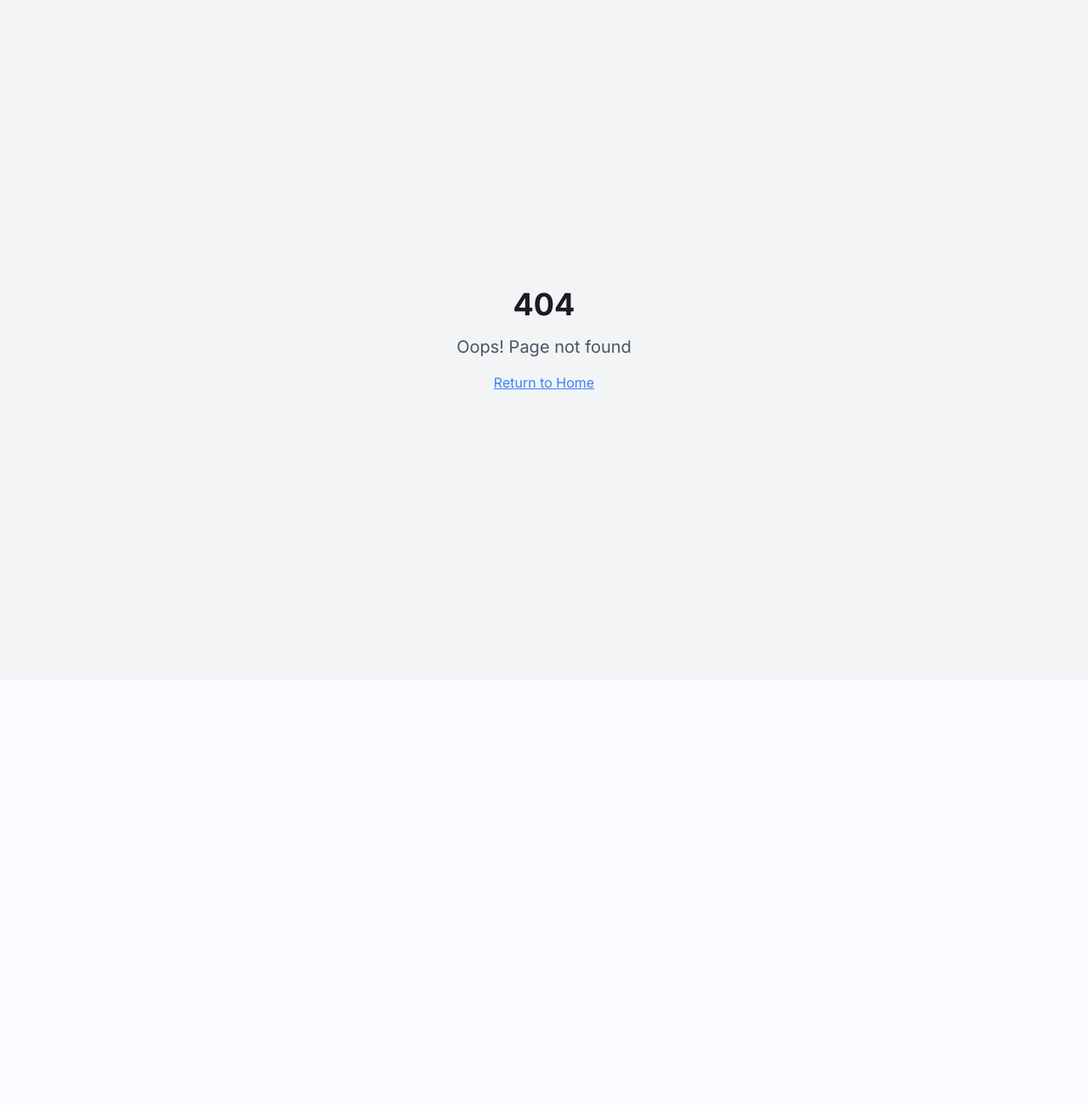
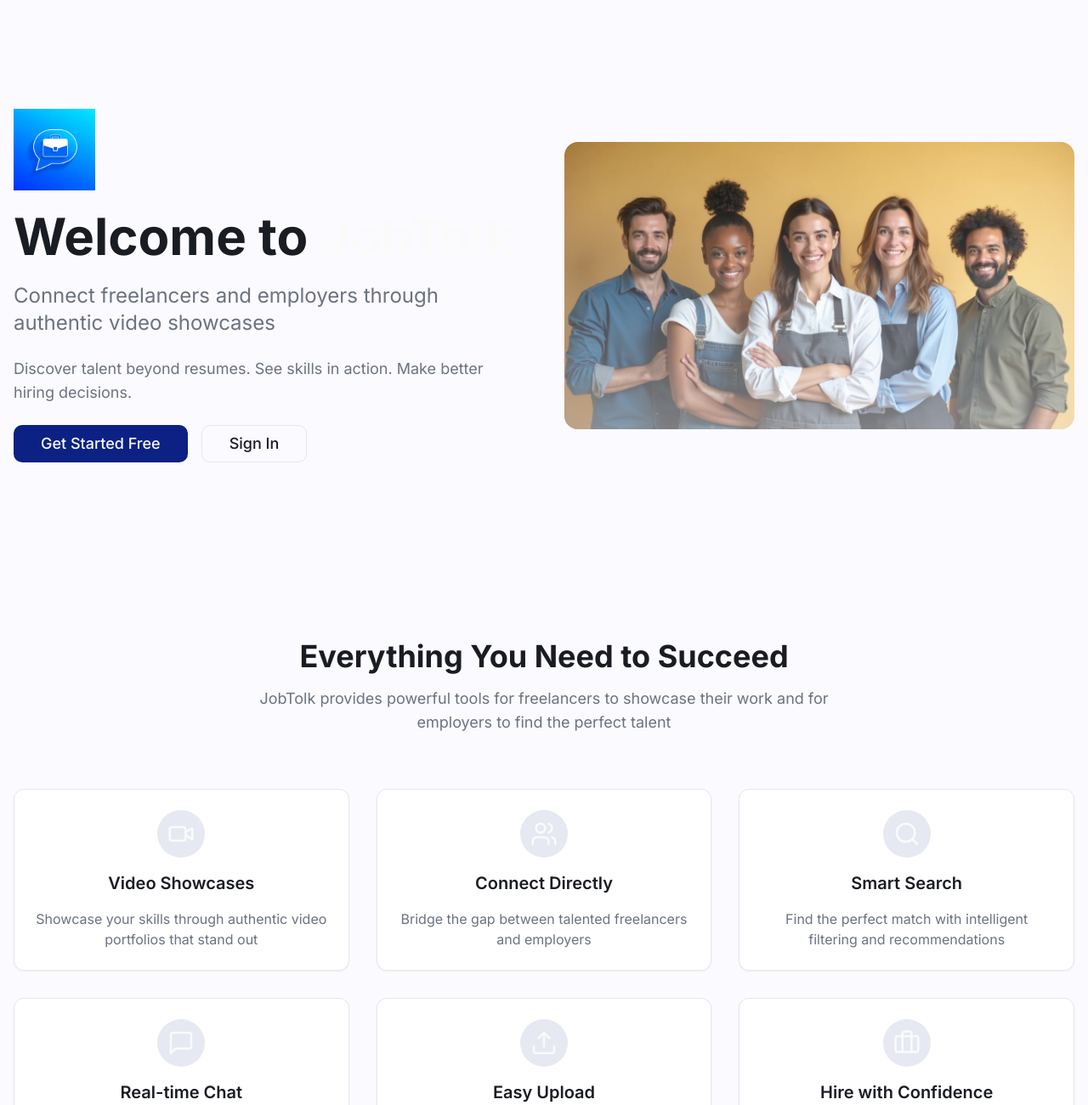
Before and after one commit to teejay382/jobtalkorg, a React (Vite) app: page /welcome in a window 1280 px wide. Before the commit this address had no page. Shown: the top 1300 px of the page at 85% size. Before the commit the page ends 800 px from the top, so only its background shows below. Built offline with nearby package versions, Linux system fonts and the light colour scheme.

Commit message:
feat: Add new welcome page

```diff
--- a/src/App.tsx
+++ b/src/App.tsx
@@ -8,6 +8,7 @@ import FeedbackModal from '@/components/ui/FeedbackModal';
 import { useAuth } from '@/hooks/useAuth';
 
 // Lazy-load pages (code splitting)
+const Welcome = lazy(() => import('./pages/Welcome'));
 const Index = lazy(() => import('./pages/Index'));
 const Search = lazy(() => import('./pages/Search'));
 const Upload = lazy(() => import('./pages/Upload'));
@@ -121,6 +122,7 @@ const MainApp = () => {
         <RouteTracker />
         <Suspense fallback={<LoadingSkeleton />}>
           <Routes>
+            <Route path="/welcome" element={<Welcome />} />
             <Route path="/" element={<Index />} />
             <Route path="/feed" element={<Index />} />
             <Route path="/search" element={<Search />} />
--- a/src/pages/Index.tsx
+++ b/src/pages/Index.tsx
@@ -18,31 +18,12 @@ const Index = () => {
     }
   }, [user, profile, navigate]);
 
-  // Show welcome screen for non-authenticated users
-  if (!loading && !user) {
-    return (
-      <div className="min-h-screen bg-white dark:bg-gray-900 flex items-center justify-center p-4">
-        <Card className="w-full max-w-md text-center bg-white dark:bg-gray-800">
-          <CardHeader className="space-y-4">
-            <div className="flex justify-center">
-              <img src={logoImage} alt="JobTolk" className="h-20 w-20" />
-            </div>
-            <div>
-              <CardTitle className="text-3xl font-bold text-primary">Welcome to JobTolk</CardTitle>
-              <CardDescription className="text-lg mt-2">
-                Connect freelancers and employers through authentic video showcases
-              </CardDescription>
-            </div>
-          </CardHeader>
-          <CardContent>
-            <Button onClick={() => navigate('/auth')} className="w-full" size="lg">
-              Get Started
-            </Button>
-          </CardContent>
-        </Card>
-      </div>
-    );
-  }
+  // Redirect non-authenticated users to welcome page
+  useEffect(() => {
+    if (!loading && !user) {
+      navigate('/welcome');
+    }
+  }, [loading, user, navigate]);
 
   if (loading) {
     return (
--- /dev/null
+++ b/src/pages/Welcome.tsx
@@ -0,0 +1,167 @@
+import { useNavigate } from 'react-router-dom';
+import { Button } from '@/components/ui/button';
+import { Card } from '@/components/ui/card';
+import { Video, Users, Briefcase, Search, Upload, MessageSquare } from 'lucide-react';
+import logoImage from '@/assets/logo.png';
+import heroImage from '@/assets/hero-image.jpg';
+
+const Welcome = () => {
+  const navigate = useNavigate();
+
+  const features = [
+    {
+      icon: Video,
+      title: 'Video Showcases',
+      description: 'Showcase your skills through authentic video portfolios that stand out'
+    },
+    {
+      icon: Users,
+      title: 'Connect Directly',
+      description: 'Bridge the gap between talented freelancers and employers'
+    },
+    {
+      icon: Search,
+      title: 'Smart Search',
+      description: 'Find the perfect match with intelligent filtering and recommendations'
+    },
+    {
+      icon: MessageSquare,
+      title: 'Real-time Chat',
+      description: 'Communicate instantly with potential clients or talent'
+    },
+    {
+      icon: Upload,
+      title: 'Easy Upload',
+      description: 'Upload and compress videos seamlessly with our built-in tools'
+    },
+    {
+      icon: Briefcase,
+      title: 'Hire with Confidence',
+      description: 'Make informed decisions based on real video demonstrations'
+    }
+  ];
+
+  return (
+    <div className="min-h-screen bg-background">
+      {/* Hero Section */}
+      <section className="relative overflow-hidden">
+        <div className="absolute inset-0 bg-gradient-elegant opacity-90" />
+        <div className="relative container mx-auto px-4 py-20 md:py-32">
+          <div className="grid md:grid-cols-2 gap-12 items-center">
+            {/* Left Content */}
+            <div className="text-center md:text-left space-y-6">
+              <div className="flex justify-center md:justify-start">
+                <img src={logoImage} alt="JobTolk Logo" className="h-20 w-20 md:h-24 md:w-24" />
+              </div>
+              <h1 className="text-4xl md:text-6xl font-bold text-foreground">
+                Welcome to <span className="text-primary">JobTolk</span>
+              </h1>
+              <p className="text-xl md:text-2xl text-muted-foreground">
+                Connect freelancers and employers through authentic video showcases
+              </p>
+              <p className="text-lg text-muted-foreground">
+                Discover talent beyond resumes. See skills in action. Make better hiring decisions.
+              </p>
+              <div className="flex flex-col sm:flex-row gap-4 justify-center md:justify-start">
+                <Button
+                  size="lg"
+                  className="text-lg px-8"
+                  onClick={() => navigate('/auth?signup=true')}
+                >
+                  Get Started Free
+                </Button>
+                <Button
+                  size="lg"
+                  variant="outline"
+                  className="text-lg px-8"
+                  onClick={() => navigate('/auth')}
+                >
+                  Sign In
+                </Button>
+              </div>
+            </div>
+
+            {/* Right Content - Hero Image */}
+            <div className="hidden md:block">
+              <div className="relative rounded-2xl overflow-hidden shadow-elegant">
+                <img
+                  src={heroImage}
+                  alt="JobTolk Platform"
+                  className="w-full h-auto"
+                />
+                <div className="absolute inset-0 bg-gradient-to-t from-background/50 to-transparent" />
+              </div>
+            </div>
+          </div>
+        </div>
+      </section>
+
+      {/* Features Section */}
+      <section className="container mx-auto px-4 py-20">
+        <div className="text-center mb-16">
+          <h2 className="text-3xl md:text-4xl font-bold mb-4">
+            Everything You Need to Succeed
+          </h2>
+          <p className="text-lg text-muted-foreground max-w-2xl mx-auto">
+            JobTolk provides powerful tools for freelancers to showcase their work and for employers to find the perfect talent
+          </p>
+        </div>
+
+        <div className="grid md:grid-cols-2 lg:grid-cols-3 gap-8">
+          {features.map((feature, index) => {
+            const Icon = feature.icon;
+            return (
+              <Card key={index} className="p-6 hover:shadow-lg transition-shadow">
+                <div className="flex flex-col items-center text-center space-y-4">
+                  <div className="p-3 rounded-full bg-primary/10">
+                    <Icon className="w-8 h-8 text-primary" />
+                  </div>
+                  <h3 className="text-xl font-semibold">{feature.title}</h3>
+                  <p className="text-muted-foreground">{feature.description}</p>
+                </div>
+              </Card>
+            );
+          })}
+        </div>
+      </section>
+
+      {/* CTA Section */}
+      <section className="bg-muted/50 py-20">
+        <div className="container mx-auto px-4 text-center space-y-8">
+          <h2 className="text-3xl md:text-4xl font-bold">
+            Ready to Transform Your Career or Business?
+          </h2>
+          <p className="text-xl text-muted-foreground max-w-2xl mx-auto">
+            Join thousands of freelancers and employers already using JobTolk to connect and succeed
+          </p>
+          <div className="flex flex-col sm:flex-row gap-4 justify-center">
+            <Button
+              size="lg"
+              className="text-lg px-8"
+              onClick={() => navigate('/auth?signup=true')}
+            >
+              Create Your Account
+            </Button>
+            <Button
+              size="lg"
+              variant="outline"
+              className="text-lg px-8"
+              onClick={() => navigate('/auth')}
+            >
+              Already Have an Account?
+            </Button>
+          </div>
+        </div>
+      </section>
+
+      {/* Footer */}
+      <footer className="border-t py-8">
+        <div className="container mx-auto px-4 text-center text-muted-foreground">
+          <p>&copy; 2025 JobTolk. All rights reserved.</p>
+        </div>
+      </footer>
+    </div>
+  );
+};
+
+export default Welcome;
```
